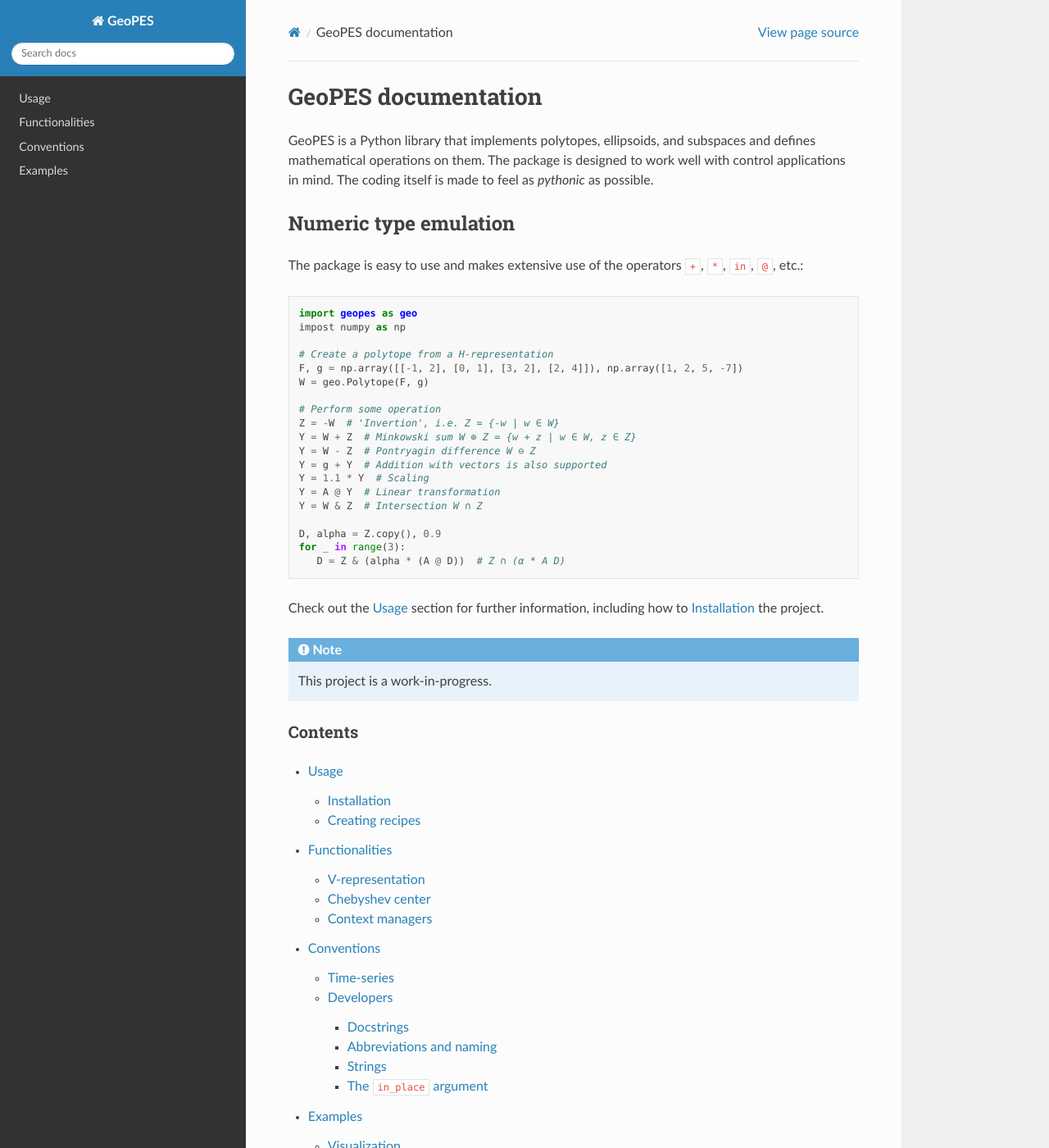
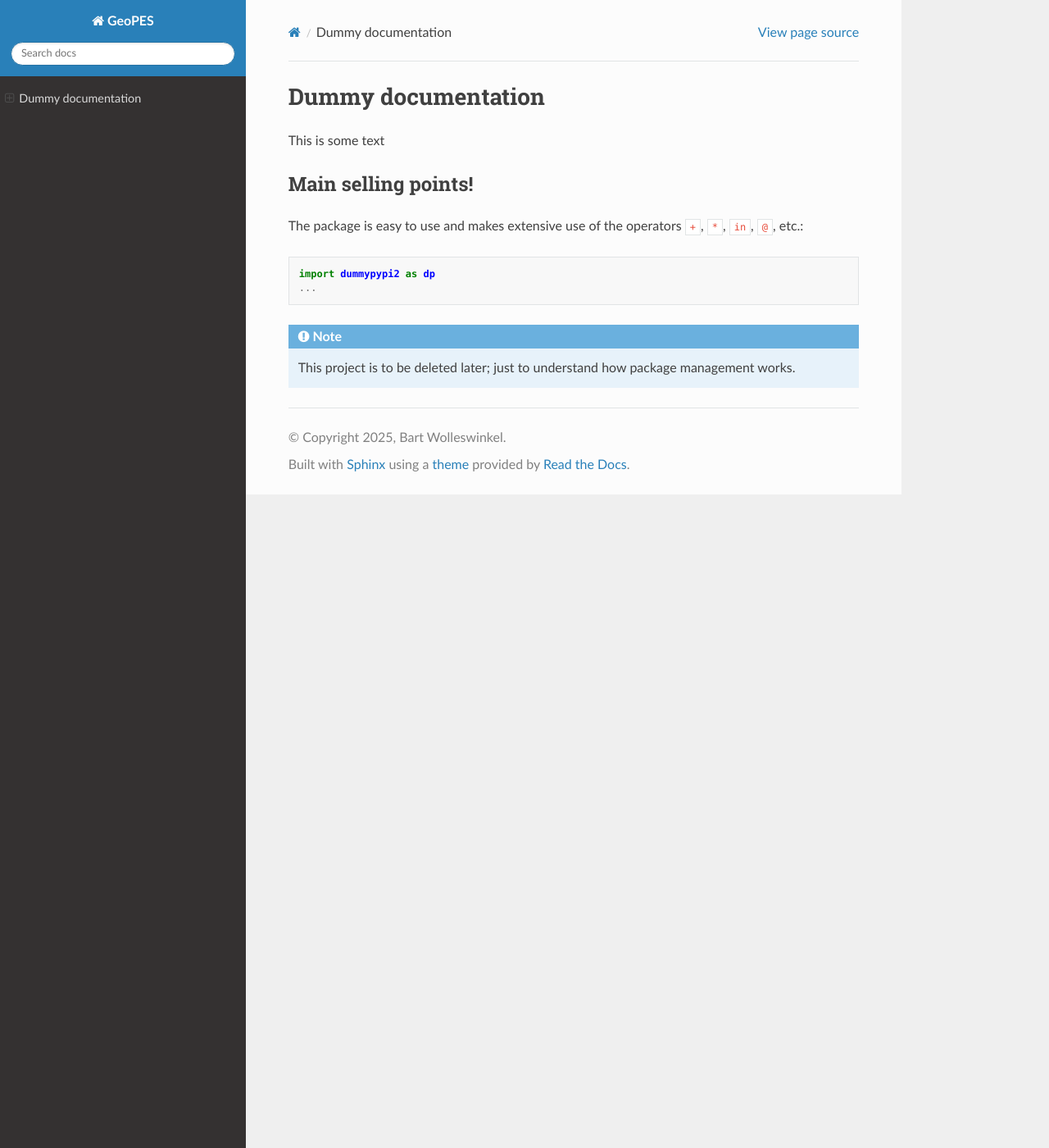
Before and after one commit to bwolleswinkel/DummyPyPi2, a Sphinx documentation site: the page built from doc/source/index.rst, in a window 1280 px wide and 1400 px high. Shown: the whole window at 82% size. Built offline with Sphinx 7.4.7 and the Read the Docs theme 3.1.0, drawn with Linux system fonts in a browser that asks for light colours.

Commit message:
Removed a lot of documentation from GeoPES

```diff
--- a/doc/source/conventions.rst
+++ /dev/null
@@ -1,85 +0,0 @@
-Conventions
-===========
-
-Just like many other packages, GeoPES uses some conventions. We stick to the conventions from Numpy, which uses **row-major ordering**. This means that, e.g., a list of vertices ``verts`` with :math:`m` vertices :math:`\boldsymbol{x} \in \mathbb{R}^{n}` will be a Numpy array such that ``verts.shape == (m, n)``. This is so we can use the following idiom::
-
-   for vert in poly.verts:
-      print(vert)
-
------------
-Time-series
------------
-
-To make matters a bit worse, for timeseries data, such as
-
-.. math:: \boldsymbol{X} = \begin{bmatrix} \vert & \vert & & \vert \\ \boldsymbol{x}_{0} & \boldsymbol{x}_{1} & \cdots & \boldsymbol{x}_{N} \\  \vert & \vert & & \vert \end{bmatrix},
-
-we use **column-major ordering**, as this is the convention in the Python ``control`` library. This will occurs when we use, for instance::
-
-   import control as ct
-   _, _, X = ct.forced_response(sys, t, u, return_X=True)
-
-----------
-Developers
-----------
-
-For developers, there are several conventions to follow:
-
-Docstrings
-^^^^^^^^^^
-
-For docstring, we follow mainly the NumPy docstring convention, as defined here: `NumPy docstring <https://numpydoc.readthedocs.io/en/latest/format.html>`_. We do have these added restrictions:
-
-* The first line of the docstring should directly follow the ``"""`` symbol, i.e.:
-
-   .. code-block:: python
-
-     def my_function():
-         """This is the first line of the docstring, immediately after the triple quotes.
-
-         Here we have the last line of the docstring, which is always followed by an empty line.
-
-         """
-         pass
-
-   The reason that we have this, is that if we collapse the docstring in our IDE, we can still see the first line of the docstring, which is often a short description of the function. Otherwise, we just see the ``"""`` symbol, which is not very informative.
-
-   .. image:: images/collapsed_docstring_still_readable.png
-      :alt: Example of a collapsed docstring that is still readable
-      :align: left
-.. FIXME: I don't actually know if I want this? Because if the start of the docstring is very long, there is no way to collapse it in the IDE... so we might want to start on a newline anyway?
-
-* The last line of the docstring should be empty, i.e. there should be a blank line after the last line of the docstring, before the closing ``"""`` symbol.
-
-Abbreviations and naming
-^^^^^^^^^^^^^^^^^^^^^^^^
-
-For functions and method, we encourage the use of abbreviations to improve code conciseness. For instance, instead of naming a method ``minimal_reperesentation``, the abbreviation ``min_repr`` should be used. For up to 3 letter words, one should not use and acronym, for 5 letters or more acronyms are preferred, and for 7 letters or more, acronyms should definitely be used. The reason the function and methods names should not be self-explanatory, is that they should always be provided with a good, explanatory docstring, which removes the necessity of the functions name to be self-explanatory.
-
-Secondly, one should separate different word in names with and underscore, e.g., ``min_repr`` and ``is_convex`` (instead of ``minrepr`` and ``isconvex``). The only **exception** to this rule, is when we use a single letter abbreviation for the first word in the abbreviation, such as ``bbox`` for the method ``bounding_box``.
-
-Finally, for classes, the attributes ``self.is_<flag_name>`` are all flags, and should always be booleans. Note the underscore between the ``is`` and the flag name.
-.. TODO: This is, however, contradicting certain built-in methods, such as ``isinstance`` and ``issubclass``. I think its good to explicitly define this here.
-
-Strings
-^^^^^^^
-
-For machine-readable strings, one should use ``'single_quotes'``. For human-interpretable strings, one should use ``"double_quotes"``. Example, we have ``ax.plot(..., color='blue')``, as the keyword ``'blue'`` is to be interpreted by the program itself. On the contrary, we should use ``plt.title("This is a title")``, as the title is to be interpreted by the human user. This convention is used to make it clear which strings are meant for the program and which are meant for the user.
-
-The ``in_place`` argument
-^^^^^^^^^^^^^^^^^^^^^^^^^
-
-Any numeric class method has an optional ``in_place`` argument, whether or not the operation should be done in place. For example:
-
-.. code-block:: python
-
-   import numpy as np
-   import geopes as geo
-
-   G = np.array([[1, 2], [3, 4]])
-   f = np.array([1, -3])
-   X = geo.poly(G, f):
-   F = a * X  # NOTE: This operation returns a new polytope, F, and leaves X unchanged.
-   X.scale(a, in_place=True)  # NOTE: This operation scales the polytope X in place, i.e. it modifies X directly.
-
-A similar reasoning applies to methods such as ``mat_mul``, ``translate``, ``rotate``, ``mink_sum``, etc.
--- a/doc/source/functionalities.rst
+++ /dev/null
@@ -1,42 +0,0 @@
-Functionalities
-===============
-
-Here, we describe some functionalities.
-
-----------------
-V-representation
-----------------
-
-For polytopes, we can have different representations. To go from H-representation to V-representation, we must solve the linear program given by
-
-.. math:: \min_{\boldsymbol{x}} \boldsymbol{A} \boldsymbol{x} \leq \boldsymbol{b} \quad \text{subject to} \quad \boldsymbol{F} \boldsymbol{x} = \boldsymbol{g}.
-
-
-----------------
-Chebyshev center
-----------------
-
-Similar to the ``polytope`` package, we can compute the Chebyshev center by solving the linear program given by
-
-.. math:: \max_{r, \boldsymbol{c}} r \quad \text{subject to} \quad \boldsymbol{a}_{i}^{\mathsf{T}} \boldsymbol{c} + \Vert \boldsymbol{a}_{i} \Vert \cdot r \leq b_{i}, r \geq 0, \forall i.
-
-where
-
-.. math:: \boldsymbol{A} = \begin{bmatrix} \rule[.5ex]{2.5ex}{0.5pt} & \boldsymbol{a}_{1}^{\mathsf{T}} & \rule[.5ex]{2.5ex}{0.5pt} \\ & \vdots & \\ -\!\!\!-\!\!\!- & \boldsymbol{a}_{m}^{\mathsf{T}} & -\!\!\!-\!\!\!- \end{bmatrix} \quad \text{and} \quad \boldsymbol{b} = \begin{bmatrix} b_{1} \\ \vdots \\ b_{m} \end{bmatrix}.
-
-----------------
-Context managers
-----------------
-
-GeoPES also provides several context managers. Example are setting the default value of ``in_place`` to ``True`` or ``False``. Examples are:
-
-.. code-block:: python
-
-    X = geo.poly(F, g)
-    3 * X  # This will not modify the polytope in place.
-
-    with geo.in_place(True):
-        3 * X  # This will modify the polytope in place.
-
-    with geo.default_precision(1e-6):
-        print(X <= 0.99 * X)   # This will use the default precision of 1e-6.
--- a/doc/source/index.rst
+++ b/doc/source/index.rst
@@ -1,50 +1,18 @@
-GeoPES documentation
-===================================
+Dummy documentation
+===================
 
-GeoPES is a Python library that implements polytopes, ellipsoids, and subspaces and
-defines mathematical operations on them. The package is designed to work well with control
-applications in mind. The coding itself is made to feel as *pythonic* as possible.
+This is some text
 
-======================
-Numeric type emulation
-======================
+====================
+Main selling points!
+====================
 
 The package is easy to use and makes extensive use of the operators :code:`+`, :code:`*`, :code:`in`, :code:`@`, etc.::
 
-   import geopes as geo
-   impost numpy as np
+   import dummypypi2 as dp
+   ...
 
-   # Create a polytope from a H-representation
-   F, g = np.array([[-1, 2], [0, 1], [3, 2], [2, 4]]), np.array([1, 2, 5, -7])
-   W = geo.Polytope(F, g)
-
-   # Perform some operation
-   Z = -W  # 'Invertion', i.e. Z = {-w | w ∈ W}
-   Y = W + Z  # Minkowski sum W ⊕ Z = {w + z | w ∈ W, z ∈ Z}
-   Y = W - Z  # Pontryagin difference W ⊖ Z
-   Y = g + Y  # Addition with vectors is also supported
-   Y = 1.1 * Y  # Scaling
-   Y = A @ Y  # Linear transformation
-   Y = W & Z  # Intersection W ∩ Z
-
-   D, alpha = Z.copy(), 0.9
-   for _ in range(3):
-      D = Z & (alpha * (A @ D))  # Z ∩ (α * A D)
-
-
-Check out the :doc:`usage` section for further information, including
-how to :ref:`installation` the project.
 
 .. note::
 
-   This project is a work-in-progress.
-
-Contents
---------
-
-.. toctree::
-
-   usage
-   functionalities
-   conventions
-   examples
+   This project is to be deleted later; just to understand how package management works.
```
Also changed, not shown: doc/source/examples.rst (deleted, +0 -32 lines), doc/source/usage.rst (deleted, +0 -33 lines), doc/source/images/collapsed_docstring_still_readable.png (deleted), doc/source/images/plot_polytope.png (deleted), 1 other file.
